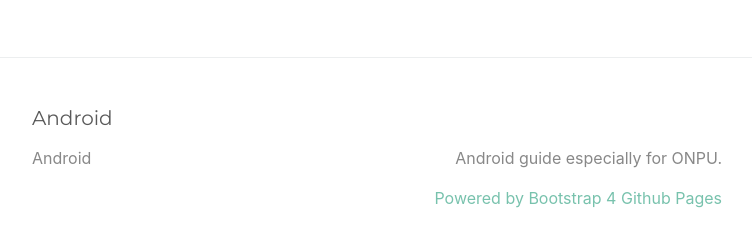
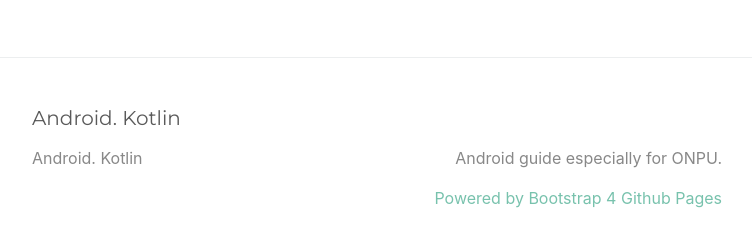
Before and after one commit to fullmeth/fullmeth.github.io, a Jekyll site: the page built from index.md, in a window 1280 px wide and 900 px high, scrolled down 4649 px. Shown: the part 626-873 px from the top of the window, without its empty margins (263-1015 px from the left). Built offline with Jekyll 4.4.1, drawn with Linux system fonts in a browser that asks for light colours; our own code applies the rules of GitHub Pages for plain Markdown files; some of the changed text lies outside the part shown.

Commit message:
Update _config.yml

```diff
--- a/_config.yml
+++ b/_config.yml
@@ -13,7 +13,7 @@
 # you will see them accessed via {{ site.title }}, {{ site.email }}, and so on.
 # You can create any custom variable you would like, and they will be accessible
 # in the templates via {{ site.myvariable }}.
-title: Android
+title: Android. Kotlin
 email: ""
 description: >- # this means to ignore newlines until "baseurl:"
   Android guide especially for ONPU.
```
